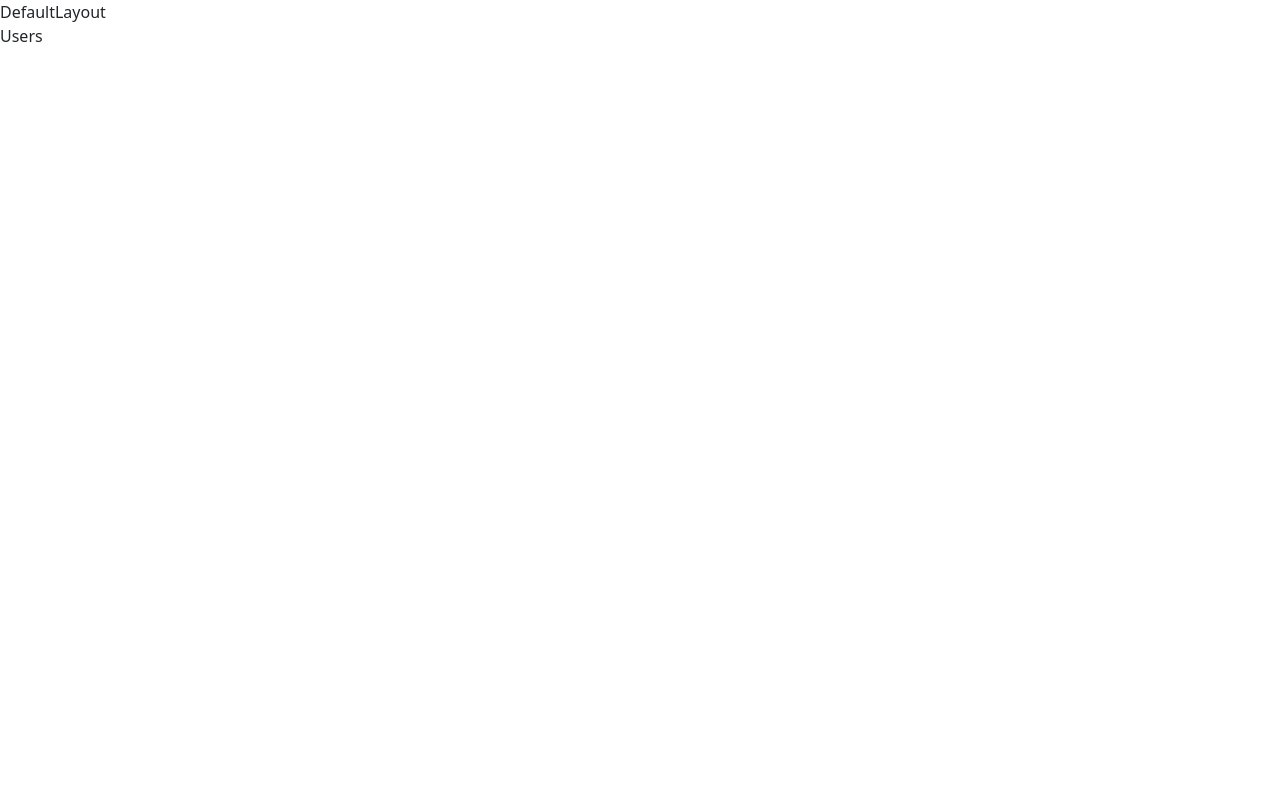
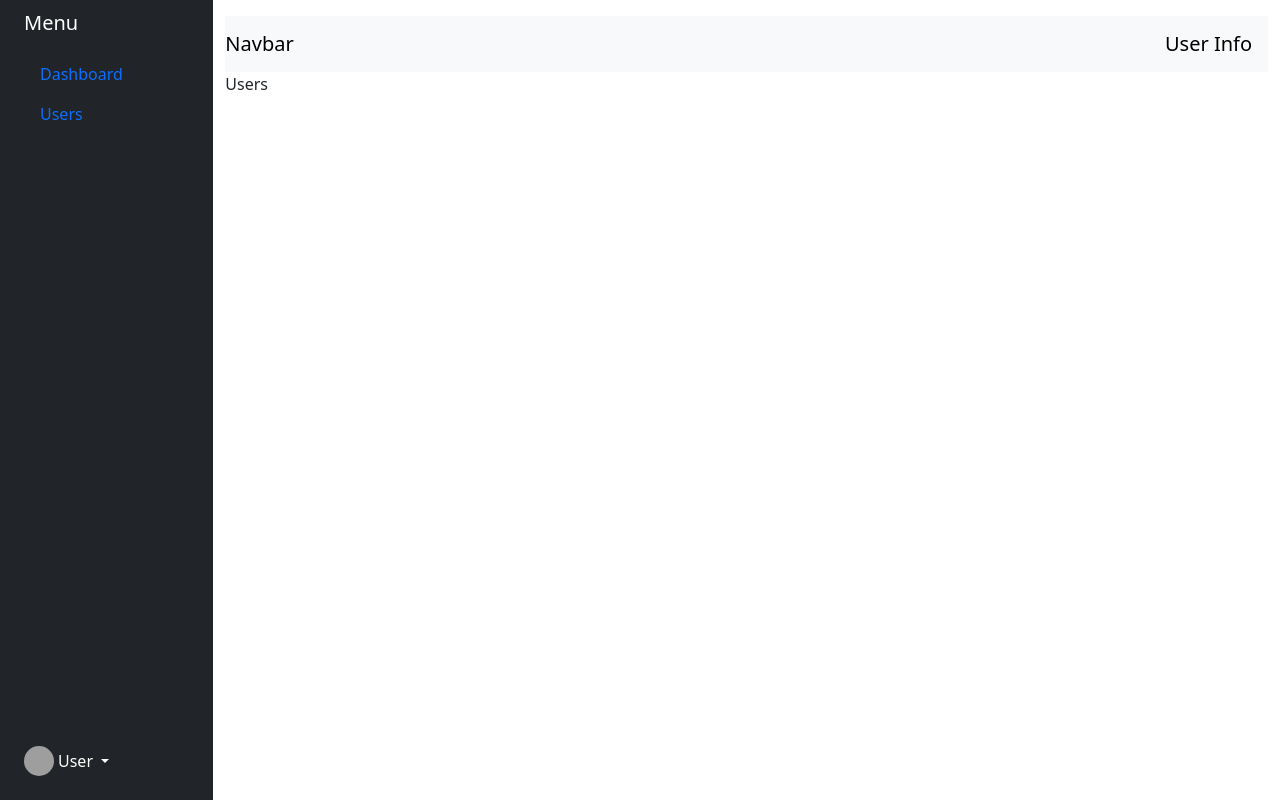
Before and after one commit to aimonchan/lara_react, a React (Vite) app in the folder blog/: page /users in a window 1280 px wide. Built offline with nearby package versions, Linux system fonts and the light colour scheme; grey boxes are pictures that could not be loaded.

Commit message:
Default Layout Finalize

```diff
--- a/blog/src/components/DefaultLayout.jsx
+++ b/blog/src/components/DefaultLayout.jsx
@@ -1,4 +1,4 @@
-import { Outlet, Navigate } from "react-router-dom";
+import { Outlet, Navigate, Link } from "react-router-dom";
 import { useStateContext } from "../contexts/ContextProvider";
 
 function DefaultLayout(){
@@ -8,12 +8,50 @@ function DefaultLayout(){
     }
 
     return(
-        <>
-        <div>
-        DefaultLayout
+        <div class="container-fluid">
+    <div class="row flex-nowrap">
+        <div class="col-auto col-md-3 col-xl-2 px-sm-2 px-0 bg-dark">
+            <div class="d-flex flex-column align-items-center align-items-sm-start px-3 pt-2 text-white min-vh-100">
+                <a href="/" class="d-flex align-items-center pb-3 mb-md-0 me-md-auto text-white text-decoration-none">
+                    <span class="fs-5 d-none d-sm-inline">Menu</span>
+                </a>
+                <ul class="nav nav-pills flex-column mb-sm-auto mb-0 align-items-center align-items-sm-start" id="menu">
+                    <li class="nav-item">
+                        <Link to="/dashboard" className="nav-link">Dashboard</Link>
+                    </li>
+                    <li>
+                        <Link to="/users" className="nav-link" type="button">Users</Link>
+                    </li>
+                </ul>
+
+                <div class="dropdown pb-4">
+                    <a href="#" class="d-flex align-items-center text-white text-decoration-none dropdown-toggle" id="dropdownUser1" data-bs-toggle="dropdown" aria-expanded="false">
+                        <img src="https://github.com/mdo.png" alt="hugenerd" width="30" height="30" class="rounded-circle"></img>
+                        <span class="d-none d-sm-inline mx-1">User</span>
+                    </a>
+                    <ul class="dropdown-menu dropdown-menu-dark text-small shadow">
+                        <li><a class="dropdown-item" href="#">New project...</a></li>
+                        <li><a class="dropdown-item" href="#">Settings</a></li>
+                        <li><a class="dropdown-item" href="#">Profile</a></li>
+                        <li>
+                            <hr class="dropdown-divider"></hr>
+                        </li>
+                        <li><a class="dropdown-item" href="#">Sign out</a></li>
+                    </ul>
+                </div>
+            </div>
         </div>
-        <Outlet/>
-        </>
+        <div class="col py-3">
+            <main>
+            <nav class="navbar navbar-light bg-light">
+                <a class="navbar-brand" href="#">Navbar</a>
+                <a class="navbar-brand" href="#">User Info</a>
+            </nav>
+                <Outlet/>
+            </main>
+        </div>
+    </div>
+</div>
     )
 }
 
```
